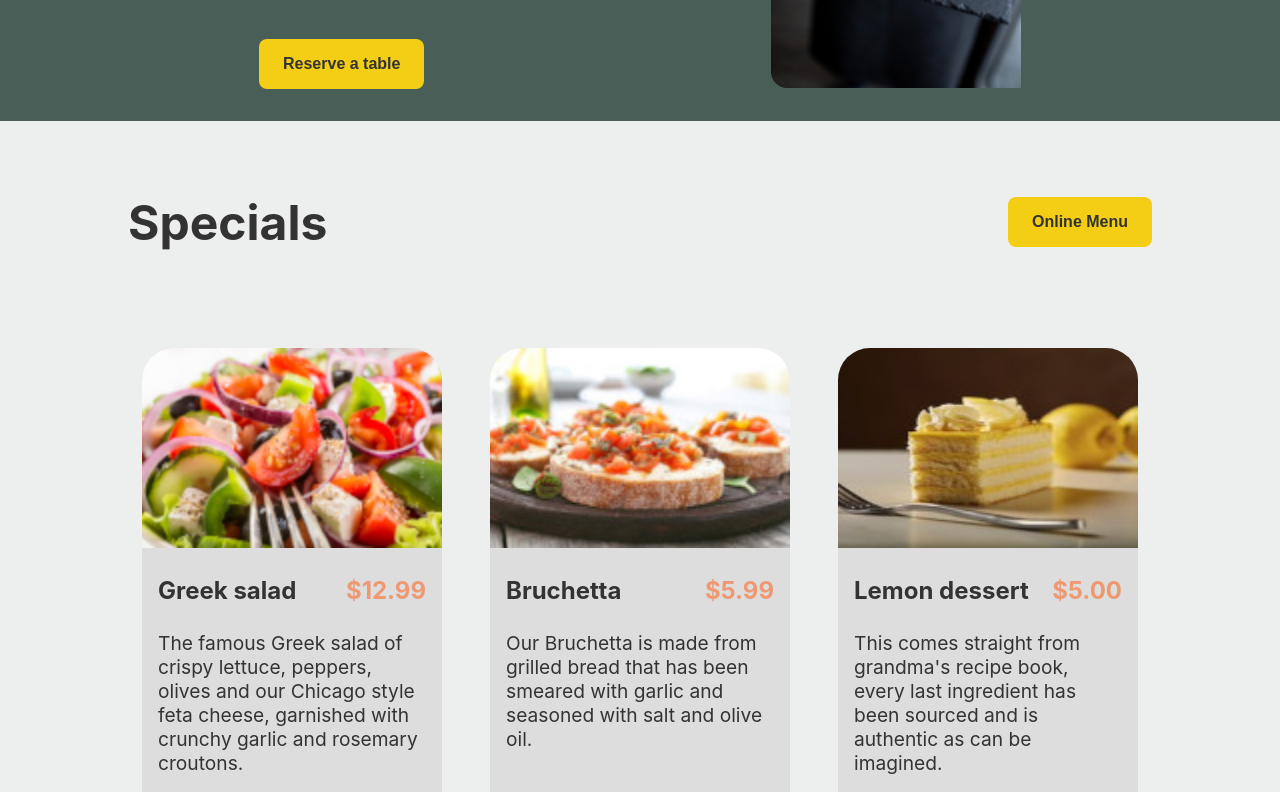
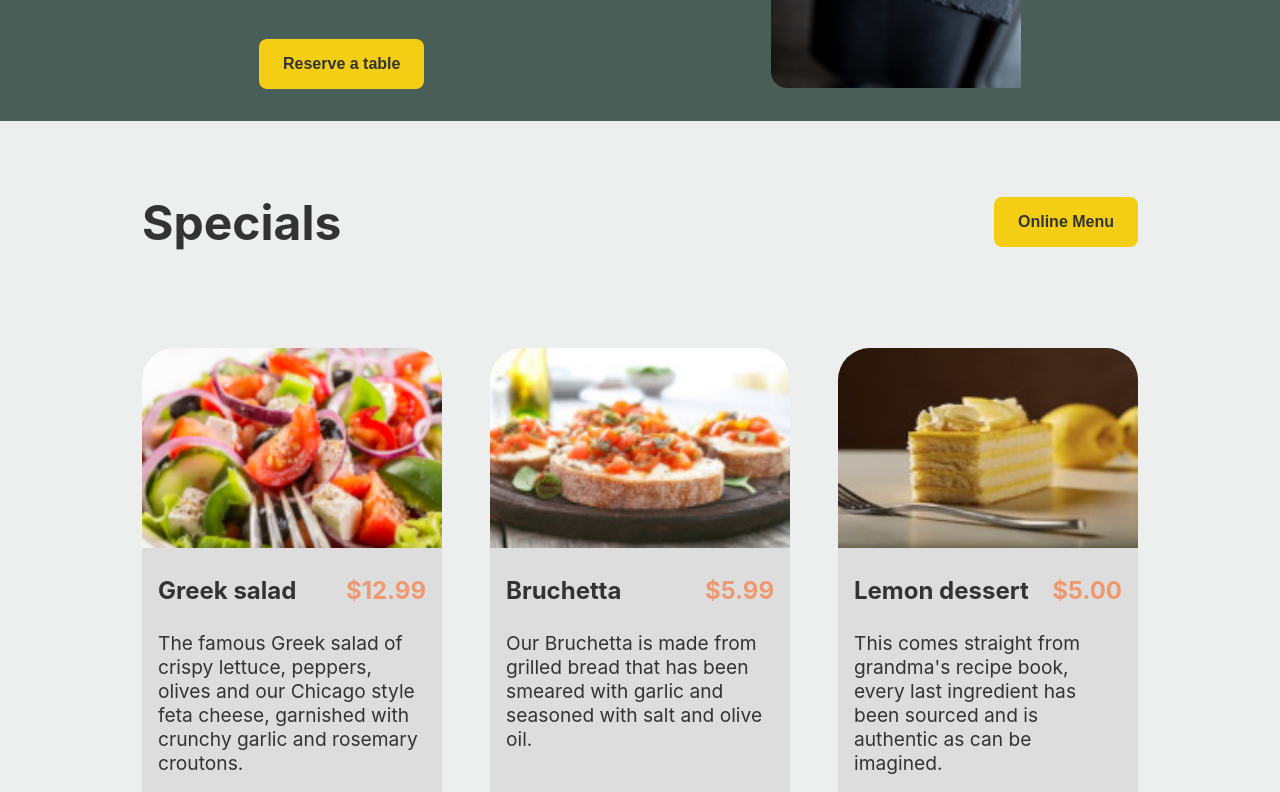
Before and after one commit to Kamil2104/Meta-Front-End-Developer-Capstone-Project, a React (Create React App) app: page / in a window 1280 px wide. Shown: the part 440-1232 px from the top of the page. Built offline with nearby package versions, Linux system fonts and the light colour scheme.

Commit message:
fix: enhance width work of Highlights component's header component

```diff
--- a/src/components/main/assets/styles/Highlights.css
+++ b/src/components/main/assets/styles/Highlights.css
@@ -1,4 +1,8 @@
 main .highlights {
+    display: flex;
+    flex-direction: column;
+    justify-content: center;
+    align-items: center;
     width: 80%;
 
     padding: .5em;
@@ -7,12 +11,12 @@
 main .highlights .header {
     display: flex;
     flex-direction: row;
-    justify-content: space-between;
+    justify-content: center;
     align-items: center;
 
     padding-bottom: 2em;
 
-    width: 100%;
+    width: calc(900px + 20em);
 }
 
 main .highlights .header .heading {
@@ -47,26 +51,48 @@
 }
 
 @media screen and (max-width: 1550px) {
+    main .highlights .header {
+        width: calc(900px + 16em);
+    }
+
     main .highlights .cards {
         gap: 8em;
     }
 }
 
 @media screen and (max-width: 1450px) {
+    main .highlights .header {
+        width: calc(900px + 12em);
+    }
+
     main .highlights .cards {
         gap: 6em;
     }
 }
 
 @media screen and (max-width: 1365px) {
+    main .highlights .header {
+        width: calc(900px + 8em);
+    }
+
     main .highlights .cards {
         gap: 4em;
     }
 }
 
 @media screen and (max-width: 1285px) {
+    main .highlights .header {
+        width: calc(900px + 6em);
+    }
+
     main .highlights .cards {
         gap: 3em;
+    }
+}
+
+@media screen and (max-width: 1244px) {
+    main .highlights .header {
+        width: 100%;
     }
 }
 
```
